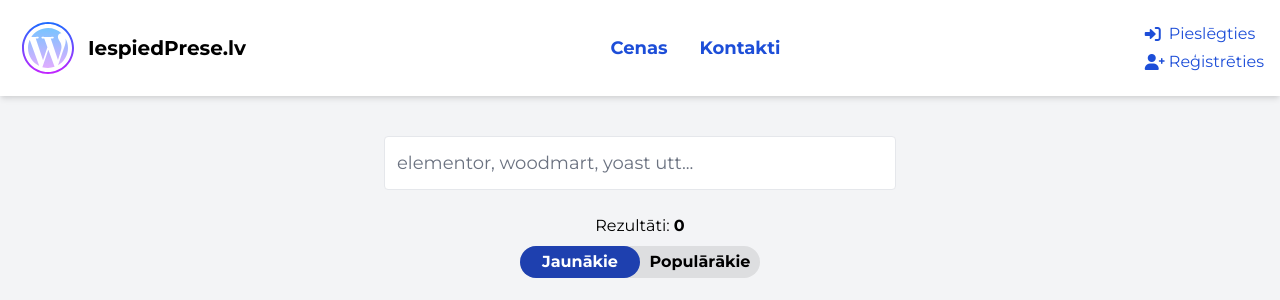
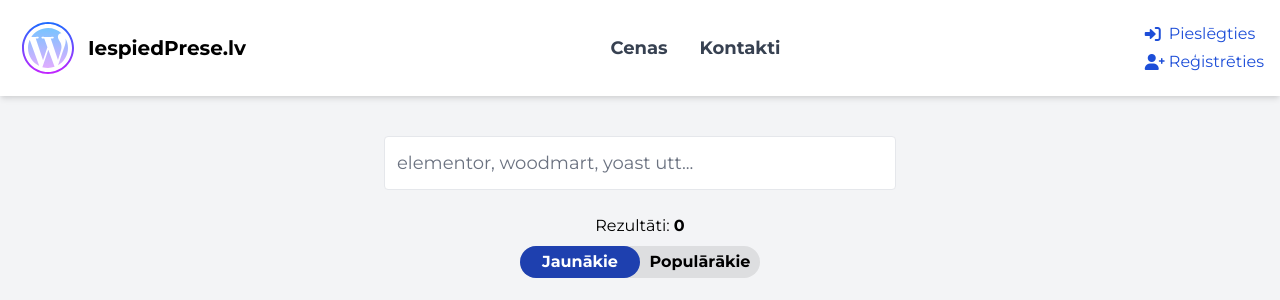
Before and after one commit to zajebs/IespiedPrese, a Flask app: page / in a window 1280 px wide. Shown: the top 300 px of the page. Run offline with Flask 3, Linux system fonts and the light colour scheme; parts of the project's set-up code (start-up, migrations or seed data) failed here and were passed over.

Commit message:
header color

```diff
--- a/templates/header.html
+++ b/templates/header.html
@@ -5,10 +5,10 @@
                 <img src="{{ url_for('static', filename='logo.svg') }}" alt="Logo" class="mr-2 h-16">IespiedPrese.lv
             </a>
             <div class="hidden md:flex space-x-8">
-                <a href="{{ url_for('plans.show_plans') }}" class="text-blue-700 text-lg font-semibold hover:text-blue-800">Cenas</a>
-                <a href="{{ url_for('contacts.contacts') }}" class="text-blue-700 text-lg font-semibold hover:text-blue-800">Kontakti</a>
+                <a href="{{ url_for('plans.show_plans') }}" class="text-gray-700 text-lg font-semibold hover:text-gray-800">Cenas</a>
+                <a href="{{ url_for('contacts.contacts') }}" class="text-gray-700 text-lg font-semibold hover:text-gray-800">Kontakti</a>
                 {% if current_user.is_authenticated %}
-                    <a id="history-link" href="{{ url_for('account.account') }}" class="relative text-blue-700 text-lg font-semibold hover:text-blue-800">Konts</a>
+                    <a id="history-link" href="{{ url_for('account.account') }}" class="relative text-gray-700 text-lg font-semibold hover:text-gray-800">Konts</a>
                 {% endif %}
             </div>
             <div class="hidden md:flex flex-col items-start">
```
